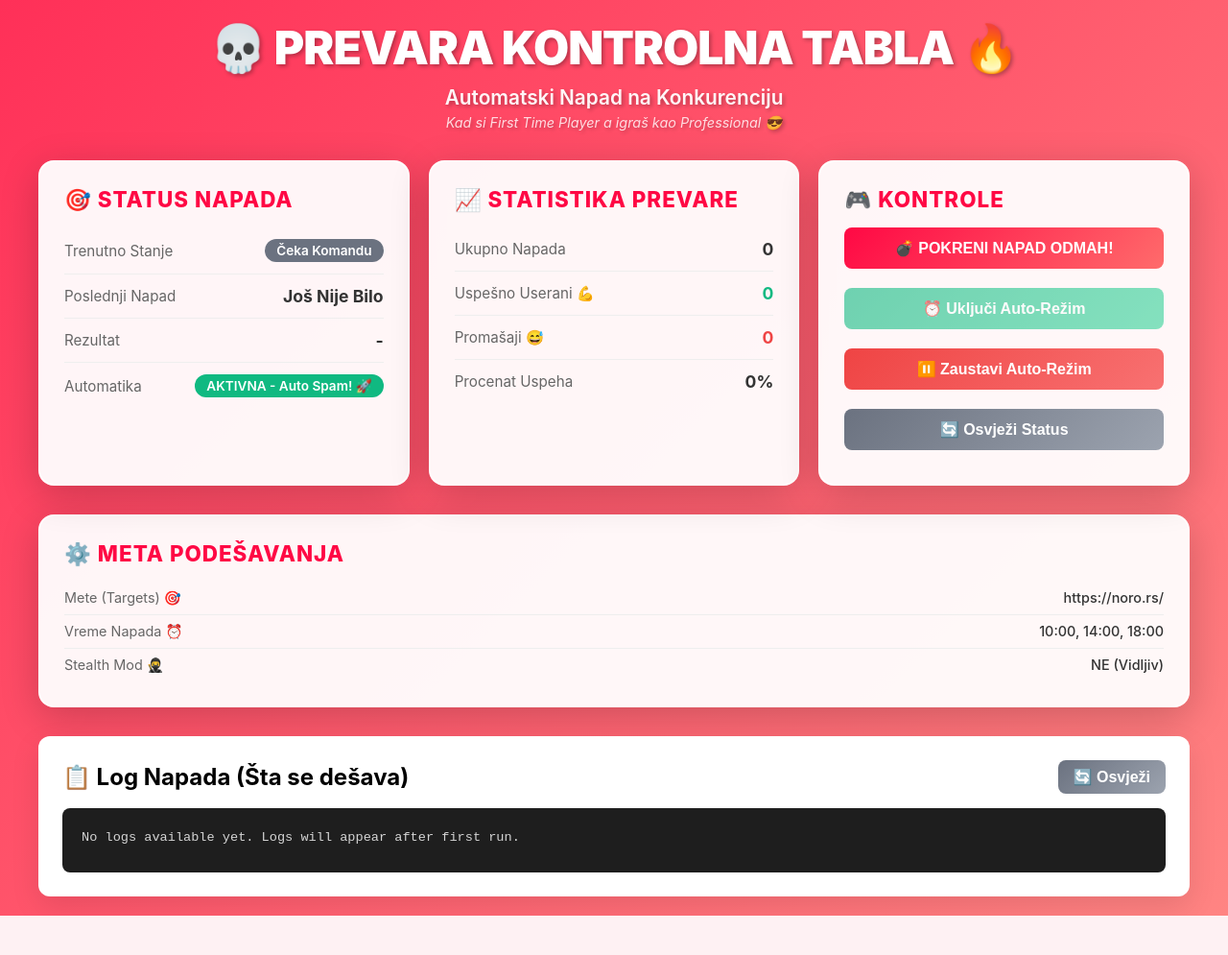
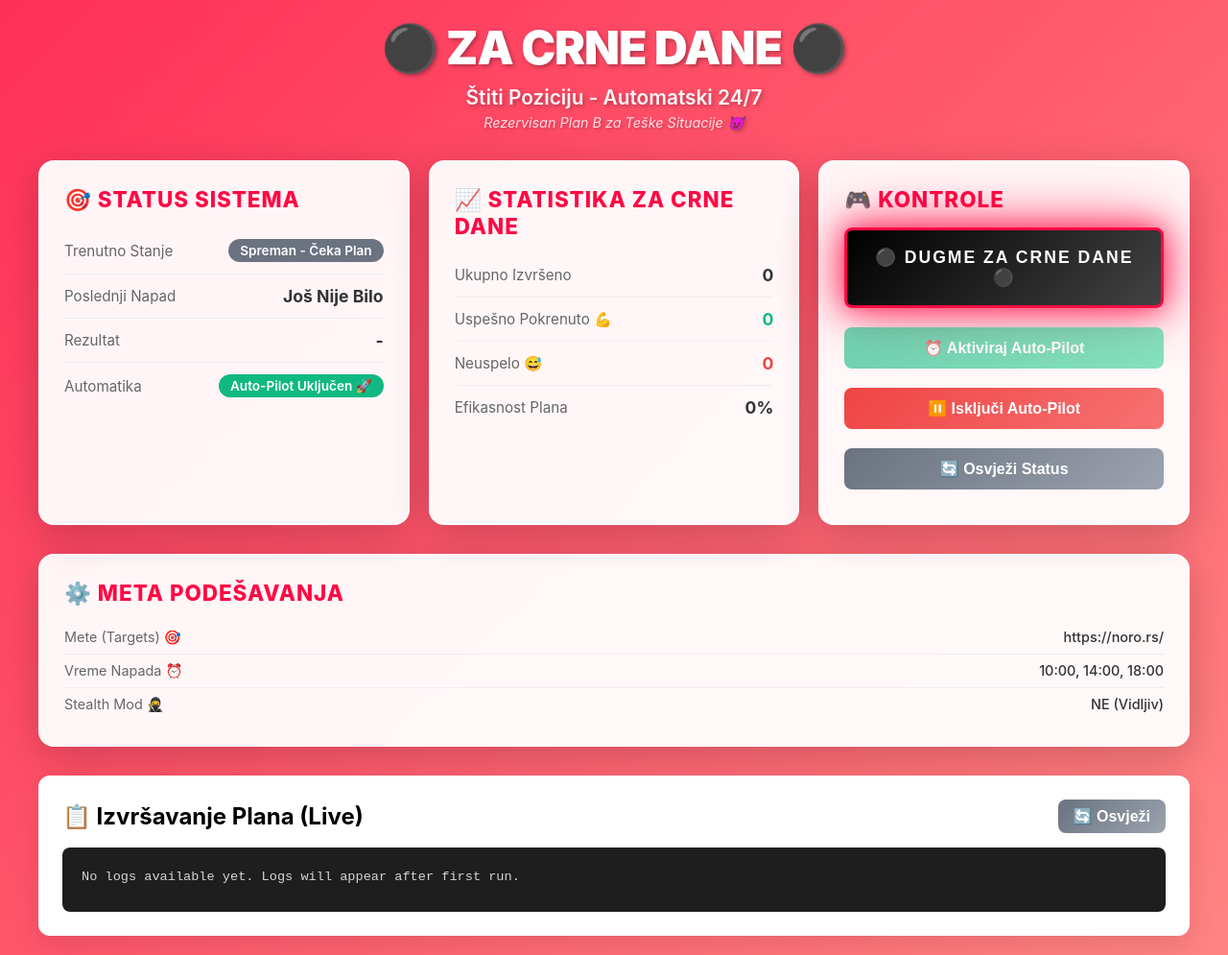
Before and after one commit to stefanautomateed/prevara, a Flask app: page / in a window 1280 px wide. Shown: the whole page at 96% size. Before the commit the page ends 954 px from the top, so only its background shows below. Run offline with Flask 3, Linux system fonts and the light colour scheme; parts of the project's set-up code (start-up, migrations or seed data) failed here and were passed over.

Commit message:
Rebrand: ZA CRNE DANE - Ultimativno Dugme! ⚫
Complete theme change to "Za Crne Dane" (For Black Days):
- ⚫ Main title changed to "ZA CRNE DANE"
- 💀 New tagline: "Rezervisan Plan B za Teške Situacije"
- 🎯 THE BUTTON: "DUGME ZA CRNE DANE" with epic styling:
  * Black gradient background with red border
  * Pulsing red glow animation
  * Larger, bolder text (900 weight, uppercase)
  * Hover effects with scale transformation
  * Box shadow that pulses like a heartbeat

UI updates:
- Status: "Spreman - Čeka Plan" → "IZVRŠAVANJE PLANA!"
- Stats: "Statistika Za Crne Dane", "Efikasnost Plana"
- Scheduler: "Auto-Pilot" instead of "Auto-Režim"
- Logs: "Izvršavanje Plana (Live)"
- Success messages: "PLAN USPEŠNO IZVRŠEN!"
- Alert: "Plan Za Crne Dane Aktiviran!"

The button is now the centerpiece - impossible to miss with
pulsing glow effects and dramatic styling. Perfect for when
you need to activate your contingency plan! 😈

Concept: Like a "break glass in case of emergency" button,
but for business competition. Stored and ready for tough times.

```diff
--- a/templates/index.html
+++ b/templates/index.html
@@ -171,13 +171,31 @@
         }
 
         .btn-primary {
-            background: linear-gradient(135deg, #ff0844 0%, #ff6b6b 100%);
+            background: linear-gradient(135deg, #000000 0%, #434343 100%);
             color: white;
-            font-weight: 700;
+            font-weight: 900;
+            font-size: 1.1rem;
+            padding: 18px 24px !important;
+            border: 3px solid #ff0844;
+            box-shadow: 0 0 20px rgba(255, 8, 68, 0.5), 0 0 40px rgba(255, 8, 68, 0.3);
+            animation: pulseGlow 2s infinite;
+            text-transform: uppercase;
+            letter-spacing: 2px;
+        }
+
+        @keyframes pulseGlow {
+            0%, 100% {
+                box-shadow: 0 0 20px rgba(255, 8, 68, 0.5), 0 0 40px rgba(255, 8, 68, 0.3);
+            }
+            50% {
+                box-shadow: 0 0 30px rgba(255, 8, 68, 0.8), 0 0 60px rgba(255, 8, 68, 0.5), 0 0 80px rgba(255, 8, 68, 0.3);
+            }
         }
 
         .btn-primary:hover {
-            background: linear-gradient(135deg, #d10038 0%, #ff5252 100%);
+            background: linear-gradient(135deg, #1a1a1a 0%, #5a5a5a 100%);
+            transform: scale(1.05) translateY(-2px);
+            box-shadow: 0 0 30px rgba(255, 8, 68, 0.8), 0 0 60px rgba(255, 8, 68, 0.5);
         }
 
         .btn-success {
@@ -323,9 +341,9 @@
 <body>
     <div class="container">
         <div class="header">
-            <h1>💀 PREVARA KONTROLNA TABLA 🔥</h1>
-            <p>Automatski Napad na Konkurenciju</p>
-            <div class="subtitle">Kad si First Time Player a igraš kao Professional 😎</div>
+            <h1>⚫ ZA CRNE DANE ⚫</h1>
+            <p>Štiti Poziciju - Automatski 24/7</p>
+            <div class="subtitle">Rezervisan Plan B za Teške Situacije 😈</div>
         </div>
 
         <div id="alert" class="alert"></div>
@@ -333,7 +351,7 @@
         <div class="dashboard">
             <!-- Status Card -->
             <div class="card">
-                <h2>🎯 Status Napada</h2>
+                <h2>🎯 Status Sistema</h2>
                 <div class="stat">
                     <span class="stat-label">Trenutno Stanje</span>
                     <span id="current-status" class="status-badge status-idle">Na Čekanju</span>
@@ -354,21 +372,21 @@
 
             <!-- Statistics Card -->
             <div class="card">
-                <h2>📈 Statistika Prevare</h2>
+                <h2>📈 Statistika Za Crne Dane</h2>
                 <div class="stat">
-                    <span class="stat-label">Ukupno Napada</span>
+                    <span class="stat-label">Ukupno Izvršeno</span>
                     <span id="total-runs" class="stat-value">0</span>
                 </div>
                 <div class="stat">
-                    <span class="stat-label">Uspešno Userani 💪</span>
+                    <span class="stat-label">Uspešno Pokrenuto 💪</span>
                     <span id="successful-runs" class="stat-value" style="color: #10b981;">0</span>
                 </div>
                 <div class="stat">
-                    <span class="stat-label">Promašaji 😅</span>
+                    <span class="stat-label">Neuspelo 😅</span>
                     <span id="failed-runs" class="stat-value" style="color: #ef4444;">0</span>
                 </div>
                 <div class="stat">
-                    <span class="stat-label">Procenat Uspeha</span>
+                    <span class="stat-label">Efikasnost Plana</span>
                     <span id="success-rate" class="stat-value">0%</span>
                 </div>
             </div>
@@ -378,13 +396,13 @@
                 <h2>🎮 Kontrole</h2>
                 <div class="controls">
                     <button id="run-btn" class="btn btn-primary" onclick="triggerRun()">
-                        💣 POKRENI NAPAD ODMAH!
+                        ⚫ DUGME ZA CRNE DANE ⚫
                     </button>
                     <button id="start-scheduler-btn" class="btn btn-success" onclick="startScheduler()">
-                        ⏰ Uključi Auto-Režim
+                        ⏰ Aktiviraj Auto-Pilot
                     </button>
                     <button id="stop-scheduler-btn" class="btn btn-danger" onclick="stopScheduler()" disabled>
-                        ⏸️ Zaustavi Auto-Režim
+                        ⏸️ Isključi Auto-Pilot
                     </button>
                     <button class="btn btn-secondary" onclick="refreshStatus()">
                         🔄 Osvježi Status
@@ -407,7 +425,7 @@
         <!-- Logs Section -->
         <div class="logs-section">
             <div class="logs-header">
-                <h2>📋 Log Napada (Šta se dešava)</h2>
+                <h2>📋 Izvršavanje Plana (Live)</h2>
                 <button class="btn btn-secondary" onclick="refreshLogs()" style="width: auto; padding: 8px 16px; margin: 0;">
                     🔄 Osvježi
                 </button>
@@ -444,10 +462,10 @@
                 const currentStatus = document.getElementById('current-status');
 
                 if (status.running) {
-                    currentStatus.textContent = 'U TOKU NAPAD! 💥';
+                    currentStatus.textContent = 'AKTIVNO - IZVRŠAVANJE! 💥';
                     currentStatus.className = 'status-badge status-running';
                 } else {
-                    currentStatus.textContent = 'Čeka Komandu';
+                    currentStatus.textContent = 'Spreman - Čeka Plan';
                     currentStatus.className = 'status-badge status-idle';
                 }
 
@@ -462,13 +480,13 @@
                 // Update last status
                 const lastStatusEl = document.getElementById('last-status');
                 if (status.last_status === 'success') {
-                    lastStatusEl.textContent = '✅ USERANI USPEŠNO! 🔥';
+                    lastStatusEl.textContent = '✅ PLAN USPEŠNO IZVRŠEN! 🔥';
                     lastStatusEl.style.color = '#10b981';
                 } else if (status.last_status === 'failed' || status.last_status === 'error') {
-                    lastStatusEl.textContent = '❌ Nije Prošlo (Retry!)';
+                    lastStatusEl.textContent = '❌ Greška u Planu (Pokušaj Ponovo)';
                     lastStatusEl.style.color = '#ef4444';
                 } else if (status.last_status === 'partial') {
-                    lastStatusEl.textContent = '⚠️ Delimično Uspešno';
+                    lastStatusEl.textContent = '⚠️ Delimično Izvršeno';
                     lastStatusEl.style.color = '#f59e0b';
                 } else {
                     lastStatusEl.textContent = '-';
@@ -478,12 +496,12 @@
                 // Update scheduler status
                 const schedulerStatus = document.getElementById('scheduler-status');
                 if (status.scheduler_active) {
-                    schedulerStatus.textContent = 'AKTIVNA - Auto Spam! 🚀';
+                    schedulerStatus.textContent = 'Auto-Pilot Uključen 🚀';
                     schedulerStatus.className = 'status-badge status-success';
                     document.getElementById('start-scheduler-btn').disabled = true;
                     document.getElementById('stop-scheduler-btn').disabled = false;
                 } else {
-                    schedulerStatus.textContent = 'Isključena';
+                    schedulerStatus.textContent = 'Manuelni Režim';
                     schedulerStatus.className = 'status-badge status-idle';
                     document.getElementById('start-scheduler-btn').disabled = false;
                     document.getElementById('stop-scheduler-btn').disabled = true;
@@ -546,7 +564,7 @@
                     // Auto-scroll to bottom
                     logsContainer.scrollTop = logsContainer.scrollHeight;
                 } else {
-                    logsContainer.innerHTML = '<div class="log-line">Nema logova. Pokreni napad da vidiš akciju! 🎯</div>';
+                    logsContainer.innerHTML = '<div class="log-line">Nema aktivnosti. Pritisni "Dugme Za Crne Dane" da pokreneš plan! ⚫</div>';
                 }
 
             } catch (error) {
@@ -558,7 +576,7 @@
         async function triggerRun() {
             const btn = document.getElementById('run-btn');
             btn.disabled = true;
-            btn.innerHTML = '💣 NAPAD U TOKU... 💥';
+            btn.innerHTML = '⚫ IZVRŠAVANJE PLANA... ⚫';
 
             try {
                 const response = await fetch('/api/run', {
@@ -568,9 +586,9 @@
                 const data = await response.json();
 
                 if (response.ok) {
-                    showAlert('🔥 ' + data.message, 'success');
+                    showAlert('🔥 Plan Za Crne Dane Aktiviran!\n' + data.message, 'success');
                 } else {
-                    showAlert('⚠️ ' + data.message, 'error');
+                    showAlert('⚠️ Problem sa Izvršavanjem:\n' + data.message, 'error');
                 }
 
                 await refreshStatus();
@@ -578,10 +596,10 @@
 
             } catch (error) {
                 console.error('Error triggering run:', error);
-                showAlert('❌ Greška pri pokretanju napada!', 'error');
+                showAlert('❌ Greška pri aktivaciji plana!', 'error');
             } finally {
                 btn.disabled = false;
-                btn.innerHTML = '💣 POKRENI NAPAD ODMAH!';
+                btn.innerHTML = '⚫ DUGME ZA CRNE DANE ⚫';
             }
         }
 
```
